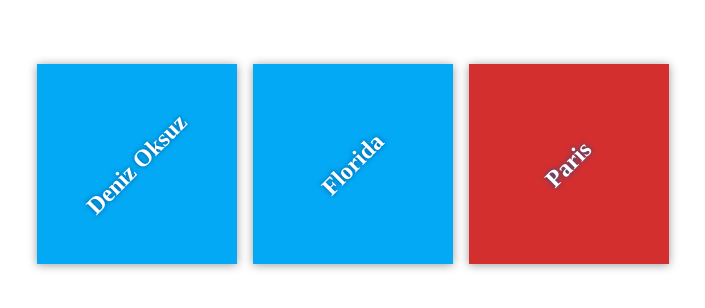
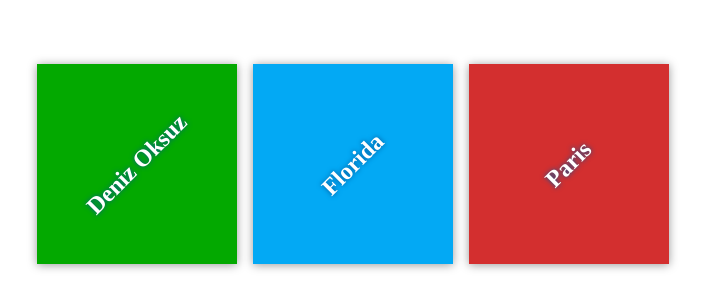
Before and after one commit to denizoksuz/my-travel-plans2, a plain HTML site: page index.html in a window 1280 px wide. Shown: the part 236-544 px from the top of the page, without its empty margins (287-992 px from the left). Drawn offline with Linux system fonts and the light colour scheme.

Commit message:
developer v1.2

```diff
--- a/css/app.css
+++ b/css/app.css
@@ -44,7 +44,9 @@
     transform: rotate(-45deg);
     text-shadow: 0 0 5px #01579b;
 }
-
+#deniz {
+    background-color: #03a900;
+}
 #florida {
     background-color: #03a9f4;
 }
--- a/index.html
+++ b/index.html
@@ -11,7 +11,7 @@
 
     <div class="container">
         <div class="destination-container">
-        <div class="destination" id="florida">
+        <div class="destination" id="deniz">
                 <h2>Deniz Oksuz</h2>
             </div>
 	<div class="destination" id="florida">
```
